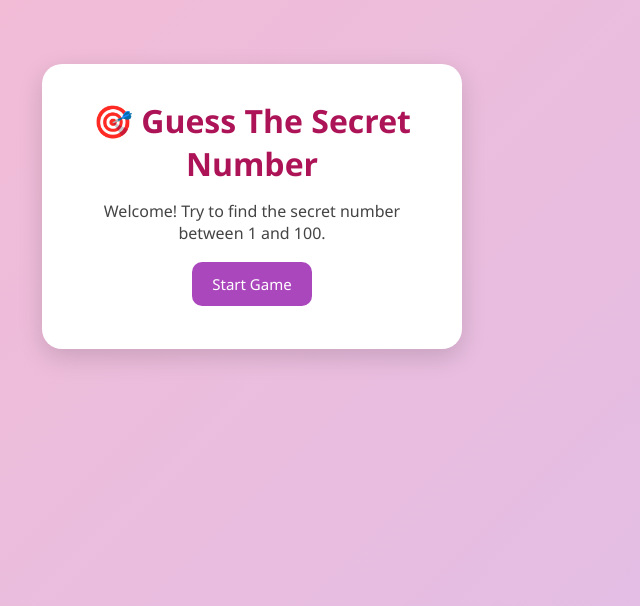
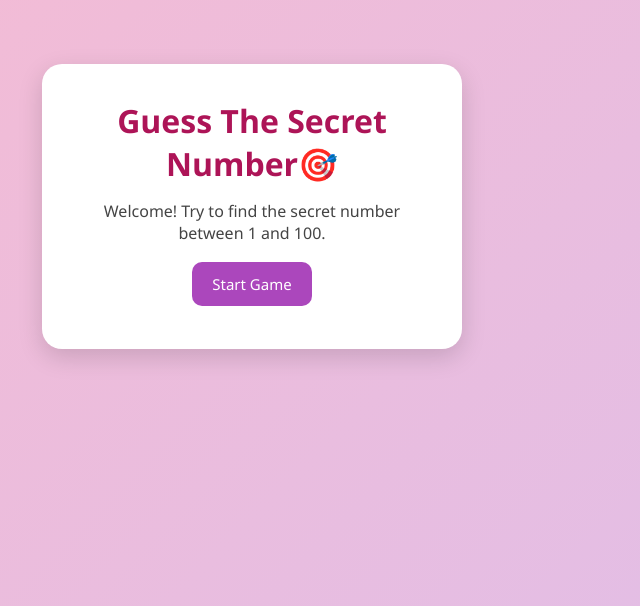
Before and after one commit to yashikashanmugam/guess-the-secret-number, a plain HTML site: page index.html in a window 1280 px wide. Shown: the part 194-800 px from the top of the page, without its empty margins (388-1028 px from the left). Drawn offline with Linux system fonts and the light colour scheme.

Commit message:
Updated README

```diff
--- a/index.html
+++ b/index.html
@@ -10,7 +10,7 @@
 
     <!-- Welcome Page -->
     <div class="container" id="welcomePage">
-        <h1>🎯 Guess The Secret Number</h1>
+        <h1>Guess The Secret Number🎯</h1>
 
         <p>
             Welcome! Try to find the secret number between 1 and 100.
```
Also changed, not shown: 1 other file.
